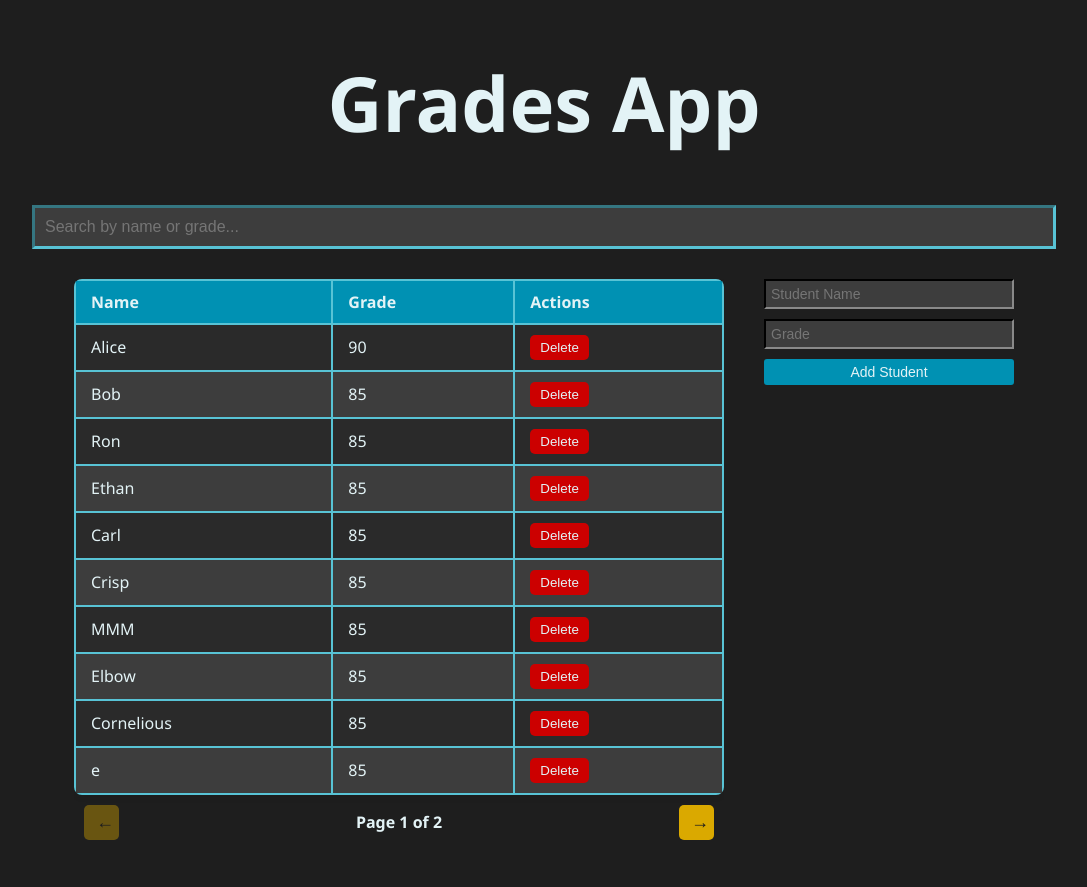
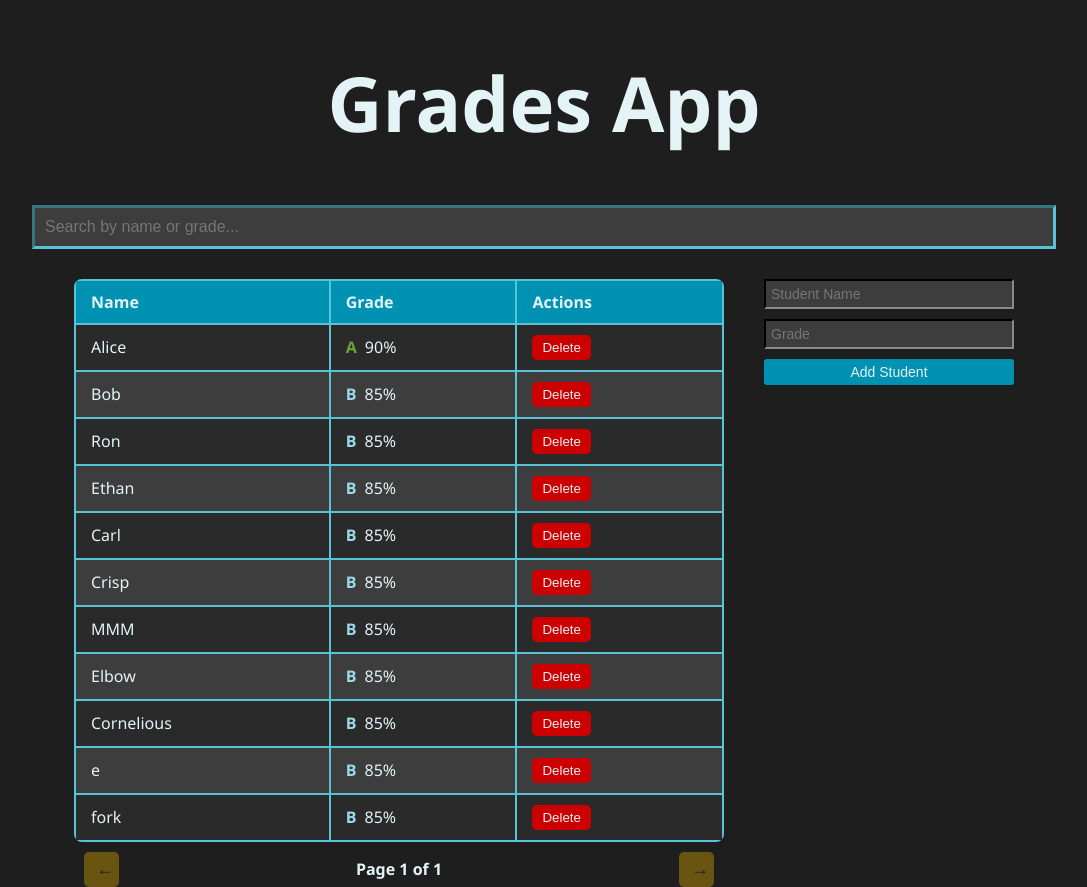
Before and after one commit to dgrondona/CSE108, a React (Create React App) app in the folder Lab Assignments/Lab_5/grade/: page / in a window 1280 px wide. Shown: the whole page, without its empty margins (96-1183 px from the left). Before the commit the page ends 840 px from the top, so only its background shows below. Built offline with nearby package versions, Linux system fonts and the light colour scheme.

Commit message:
added color coded grade letters to table

```diff
--- a/Lab Assignments/Lab_5/grade/src/App.css
+++ b/Lab Assignments/Lab_5/grade/src/App.css
@@ -65,6 +65,11 @@ button {
   background-color: var(--color-table-row-hover);
 }
 
+.student-table thead th {
+  position: stick;
+  top: 0;
+}
+
 .delete-btn {
   background-color: var(--color-delete);
   color: var(--color-text);
--- a/Lab Assignments/Lab_5/grade/src/App.js
+++ b/Lab Assignments/Lab_5/grade/src/App.js
@@ -77,7 +77,7 @@ function App() {
       <div className="main-content">
         <PaginatedTable
           students={filteredStudents}
-          studentsPerPage={10}
+          studentsPerPage={50}
           onEdit={handleUpdate}
           onDelete={handleDelete}
         />
--- a/Lab Assignments/Lab_5/grade/src/components/PaginatedTable.css
+++ b/Lab Assignments/Lab_5/grade/src/components/PaginatedTable.css
@@ -12,5 +12,33 @@
 }
 
 .grade-cell {
+    display: flex;
+    align-items: center;
+    gap: 8px;
     cursor: pointer;
 }
+
+.grade-A {
+    color: #6ba43a;
+    font-weight: bold;
+}
+
+.grade-B {
+    color: #9bd9e8;
+    font-weight: bold;
+}
+
+.grade-C {
+    color: #ffbf3c;
+    font-weight: bold;
+}
+
+.grade-D {
+    color: #f18a00;
+    font-weight: bold;
+}
+
+.grade-F {
+    color: #ff5a5a;
+    font-weight: bold;
+}
--- a/Lab Assignments/Lab_5/grade/src/components/PaginatedTable.js
+++ b/Lab Assignments/Lab_5/grade/src/components/PaginatedTable.js
@@ -34,6 +34,14 @@ export default function PaginatedTable({ students, studentsPerPage = 50, onEdit,
     }
   };
 
+  const getLetterGrade = (grade) => {
+    if (grade >= 90) return "A";
+    if (grade >= 80) return "B";
+    if (grade >= 70) return "C";
+    if (grade >= 60) return "D";
+    return "F";
+  }
+
   return (
     <div className="table-container">
       <table className="student-table">
@@ -63,7 +71,10 @@ export default function PaginatedTable({ students, studentsPerPage = 50, onEdit,
                     className="grade-cell"
                     onClick={() => handleGradeClick(s.name, s.grade)}
                   >
-                    {s.grade}
+                    <span className={`grade-letter grade-${getLetterGrade(s.grade)}`}>
+                        {getLetterGrade(s.grade)}
+                    </span>
+                    <span className="grade-percent">{s.grade}%</span>
                   </span>
                 )}
               </td>
```
